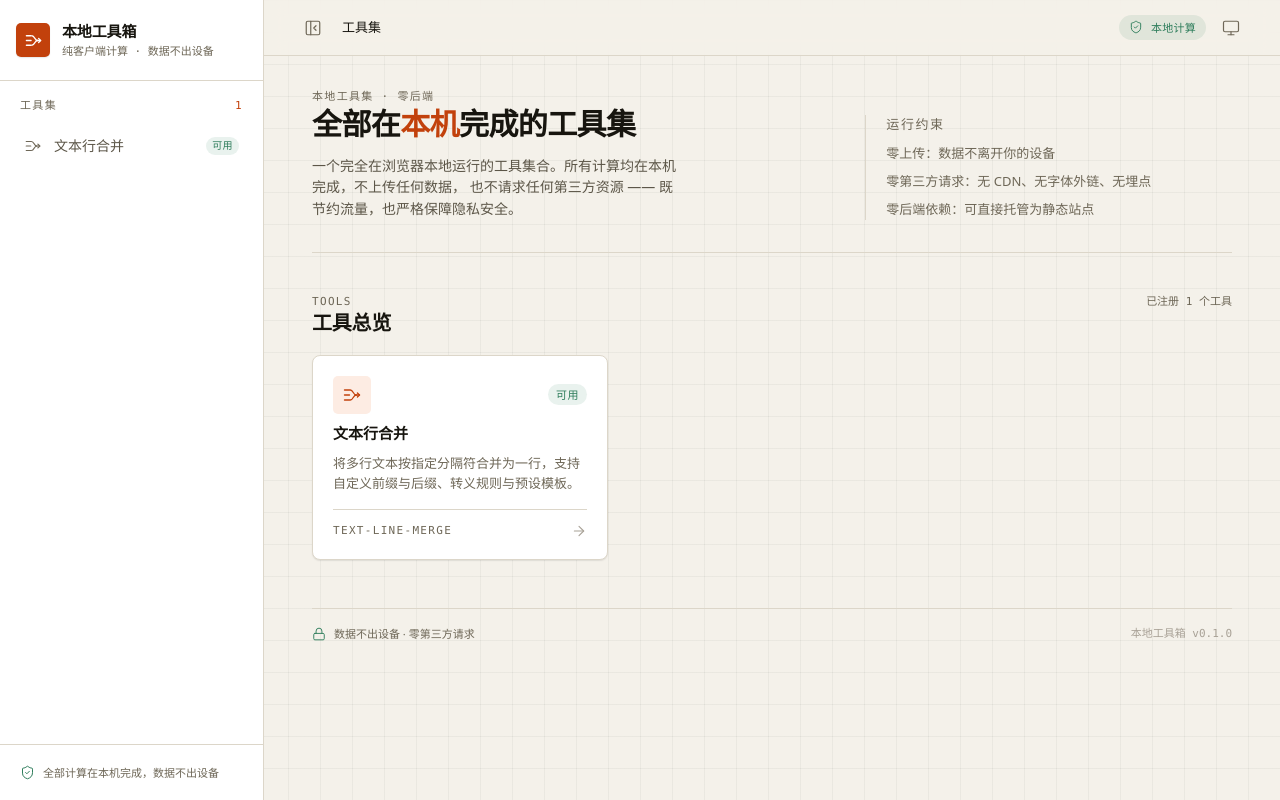
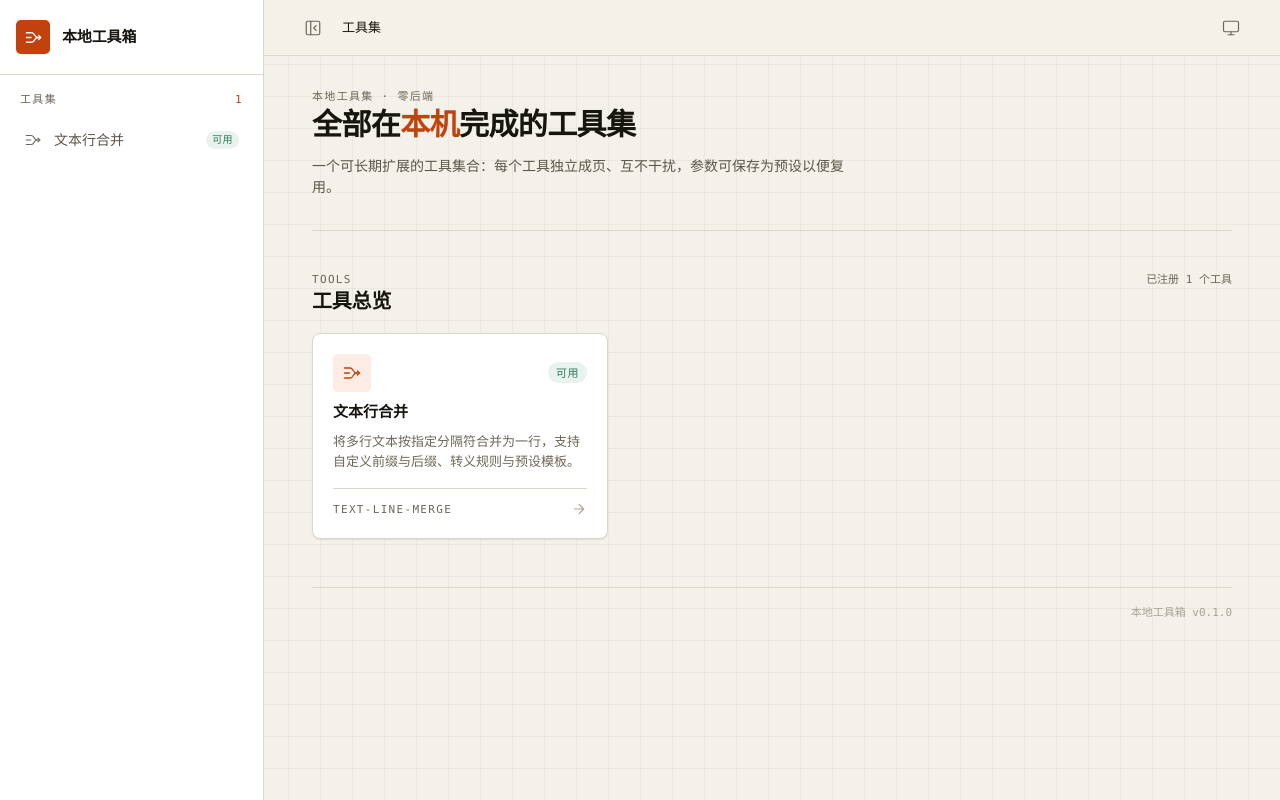
Before and after one commit to 2350lxyt/Local_Toolbox, a website with bundled scripts: page index.html in a window 1280 px wide. Built offline with nearby package versions, Linux system fonts and the light colour scheme.

Commit message:
refactor(外壳): 精简各处重复的本地计算表述
- 移除顶栏「本地计算」徽标、侧边栏品牌副标题与底部脚注、页脚隐私声明
- 首页删除 hero「运行约束」整块，lead 段落改写为功能定位语
- .hero 由 7:5 非对称双栏改为单列，.hero__lead 宽度上限 46ch → 68ch
- 页脚只保留右对齐的版本信息（.foot__meta 加 margin-left: auto）
- 清理 shell.css 中随之失效的全部规则，并移除 SITE.tagline 与相关占位符
- 保留：工具结果面板的「零网络请求 · 零数据上传」作为唯一就地说明，以及首页 H1 的定位标题
- 工具页可见表述由 5 处降为 1 处，首页由 7 处降为 2 处

```diff
--- a/assets/css/shell.css
+++ b/assets/css/shell.css
@@ -76,13 +76,6 @@
   font-size: var(--fs-h3);
   font-weight: var(--fw-semibold);
   letter-spacing: var(--tracking-tight);
-}
-
-.brand__tag {
-  display: block;
-  font-family: var(--font-mono);
-  font-size: var(--fs-xs);
-  color: var(--text-muted);
 }
 
 .sidebar__nav {
@@ -202,27 +195,6 @@
   color: var(--text-muted);
 }
 
-.sidebar__foot {
-  padding: var(--sp-3);
-  border-top: 1px solid var(--hairline);
-}
-
-.sidebar__note {
-  display: flex;
-  align-items: center;
-  gap: var(--sp-2);
-  padding: var(--sp-2);
-  font-size: var(--fs-xs);
-  line-height: 1.4;
-  color: var(--text-muted);
-  white-space: nowrap;
-  overflow: hidden;
-}
-
-.sidebar__note .icon {
-  color: var(--ok);
-}
-
 /* -------------------------------------------------------- 收起态（宽屏） */
 
 @media (min-width: 901px) {
@@ -233,21 +205,18 @@
   html[data-sidebar="collapsed"] .brand__text,
   html[data-sidebar="collapsed"] .nav__text,
   html[data-sidebar="collapsed"] .nav__badge,
-  html[data-sidebar="collapsed"] .nav__label,
-  html[data-sidebar="collapsed"] .sidebar__note span {
+  html[data-sidebar="collapsed"] .nav__label {
     display: none;
   }
 
   html[data-sidebar="collapsed"] .sidebar__head,
-  html[data-sidebar="collapsed"] .sidebar__nav,
-  html[data-sidebar="collapsed"] .sidebar__foot {
+  html[data-sidebar="collapsed"] .sidebar__nav {
     padding-left: var(--sp-2);
     padding-right: var(--sp-2);
   }
 
   html[data-sidebar="collapsed"] .brand,
-  html[data-sidebar="collapsed"] .nav__item,
-  html[data-sidebar="collapsed"] .sidebar__note {
+  html[data-sidebar="collapsed"] .nav__item {
     justify-content: center;
     padding-left: 0;
     padding-right: 0;
@@ -310,24 +279,6 @@
   display: flex;
   align-items: center;
   gap: var(--sp-2);
-}
-
-.topbar__privacy {
-  display: inline-flex;
-  align-items: center;
-  gap: var(--sp-2);
-  padding: 4px 10px;
-  font-size: var(--fs-xs);
-  font-weight: var(--fw-medium);
-  letter-spacing: 0.02em;
-  color: var(--ok);
-  background: var(--ok-soft);
-  border-radius: var(--r-pill);
-}
-
-.topbar__privacy .icon {
-  width: 14px;
-  height: 14px;
 }
 
 /* 面包屑 */
@@ -437,9 +388,8 @@
 /* 首页主视觉：非对称 7 / 5 栅格 */
 .hero {
   display: grid;
-  grid-template-columns: minmax(0, 7fr) minmax(0, 5fr);
-  gap: var(--sp-8) var(--sp-10);
-  align-items: end;
+  grid-template-columns: minmax(0, 1fr);
+  gap: var(--sp-8);
   padding-bottom: var(--sp-8);
   border-bottom: 1px solid var(--hairline);
 }
@@ -455,22 +405,9 @@
 }
 
 .hero__lead {
-  max-width: 46ch;
+  max-width: 68ch;
   margin-top: var(--sp-3);
   color: var(--text-body);
-}
-
-.hero__aside {
-  display: flex;
-  flex-direction: column;
-  gap: var(--sp-2);
-  padding-left: var(--sp-5);
-  border-left: 1px solid var(--hairline);
-}
-
-.hero__aside p {
-  font-size: var(--fs-sm);
-  color: var(--text-muted);
 }
 
 /* 章节标题 */
@@ -622,35 +559,13 @@
   border-top: 1px solid var(--hairline);
 }
 
-.foot__privacy {
-  display: inline-flex;
-  align-items: center;
-  gap: var(--sp-2);
-}
-
-.foot__privacy .icon {
-  color: var(--ok);
-}
-
+/* 页脚只剩版本信息，右对齐 */
 .foot__meta {
+  margin-left: auto;
   color: var(--text-faint);
 }
 
 /* -------------------------------------------------------------- 响应式 */
-
-@media (max-width: 1080px) {
-  .hero {
-    grid-template-columns: minmax(0, 1fr);
-    align-items: start;
-  }
-
-  .hero__aside {
-    padding-left: 0;
-    padding-top: var(--sp-4);
-    border-left: 0;
-    border-top: 1px solid var(--hairline);
-  }
-}
 
 @media (max-width: 900px) {
   .sidebar-backdrop {
@@ -698,14 +613,6 @@
     padding: 0 var(--sp-4);
   }
 
-  .topbar__privacy-text {
-    display: none;
-  }
-
-  .topbar__privacy {
-    padding: 5px 7px;
-  }
-
   .workspace {
     padding: var(--sp-6) var(--sp-4) var(--sp-12);
   }
--- a/assets/js/registry.js
+++ b/assets/js/registry.js
@@ -15,7 +15,6 @@
 /** 站点级元信息 */
 export const SITE = {
   name: "本地工具箱",
-  tagline: "纯客户端计算 · 数据不出设备",
   description:
     "一个完全在浏览器本地运行的工具集合。所有计算均在本机完成，不上传任何数据，也不请求任何第三方资源。",
   version: "0.1.0",
--- a/assets/js/shell.js
+++ b/assets/js/shell.js
@@ -88,7 +88,6 @@ const SHELL_TEMPLATE = `
         <span class="brand__mark" aria-hidden="true">{{BRAND_ICON}}</span>
         <span class="brand__text">
           <span class="brand__name">{{SITE_NAME}}</span>
-          <span class="brand__tag">{{SITE_TAGLINE}}</span>
         </span>
       </a>
     </div>
@@ -96,9 +95,6 @@ const SHELL_TEMPLATE = `
       <p class="nav__label meta-label" id="nav-label">工具集 <span class="nav__count">{{COUNT}}</span></p>
       <ul class="nav__list" data-nav-list></ul>
     </nav>
-    <div class="sidebar__foot">
-      <p class="sidebar__note">{{SHIELD_ICON}}<span>全部计算在本机完成，数据不出设备</span></p>
-    </div>
   </aside>
   <div class="sidebar-backdrop" data-action="close-drawer" aria-hidden="true"></div>
   <div class="shell__main">
@@ -107,9 +103,6 @@ const SHELL_TEMPLATE = `
       <nav class="crumbs" aria-label="当前位置" data-crumbs></nav>
       <div class="topbar__spacer"></div>
       <div class="topbar__actions">
-        <span class="topbar__privacy" title="全部计算在本地浏览器完成">
-          {{SHIELD_ICON}}<span class="topbar__privacy-text">本地计算</span>
-        </span>
         <button class="icon-btn" type="button" data-action="cycle-theme">{{THEME_ICON}}</button>
       </div>
     </header>
@@ -196,9 +189,8 @@ function renderToolGrid() {
 function renderFooter() {
   const host = dom.qs("[data-site-footer]");
   if (!host) return;
-  host.innerHTML =
-    `<span class="foot__privacy">${icon("lock", 14)} 数据不出设备 · 零第三方请求</span>` +
-    `<span class="foot__meta mono">${dom.escapeHtml(SITE.name)} v${dom.escapeHtml(SITE.version)}</span>`;
+  // 页脚只放版本信息：隐私/本地计算表述统一收敛到工具结果面板（docs/DESIGN.md §8.5）
+  host.innerHTML = `<span class="foot__meta mono">${dom.escapeHtml(SITE.name)} v${dom.escapeHtml(SITE.version)}</span>`;
 }
 
 /* --------------------------------------------------------- 侧边栏交互 */
@@ -387,9 +379,7 @@ function bootstrap() {
         HOME: dom.escapeHtml(toSiteUrl("index.html")),
         BRAND_ICON: icon("merge", 18),
         SITE_NAME: dom.escapeHtml(SITE.name),
-        SITE_TAGLINE: dom.escapeHtml(SITE.tagline),
         COUNT: String(TOOLS.length),
-        SHIELD_ICON: icon("shield", 15),
         TOGGLE_ICON: icon("panelLeftClose", 18),
         THEME_ICON: icon("monitor", 18),
       })
--- a/index.html
+++ b/index.html
@@ -38,15 +38,8 @@
           <p class="meta-label">本地工具集 · 零后端</p>
           <h1 class="hero__title">全部在<em>本机</em>完成的工具集</h1>
           <p class="hero__lead">
-            一个完全在浏览器本地运行的工具集合。所有计算均在本机完成，不上传任何数据，
-            也不请求任何第三方资源 —— 既节约流量，也严格保障隐私安全。
+            一个可长期扩展的工具集合：每个工具独立成页、互不干扰，参数可保存为预设以便复用。
           </p>
-        </div>
-        <div class="hero__aside">
-          <p class="meta-label">运行约束</p>
-          <p>零上传：数据不离开你的设备</p>
-          <p>零第三方请求：无 CDN、无字体外链、无埋点</p>
-          <p>零后端依赖：可直接托管为静态站点</p>
         </div>
       </section>
 
```
